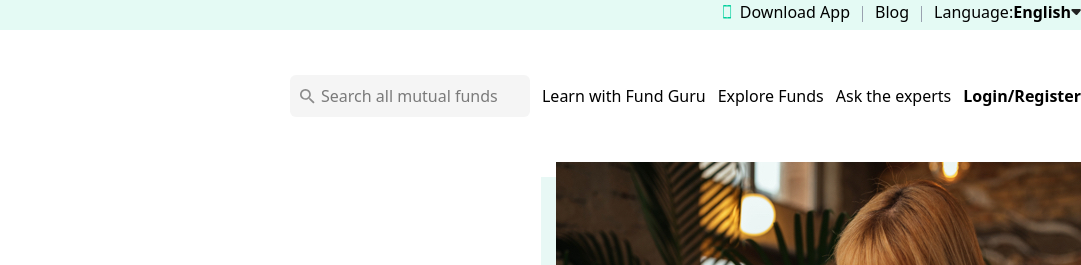
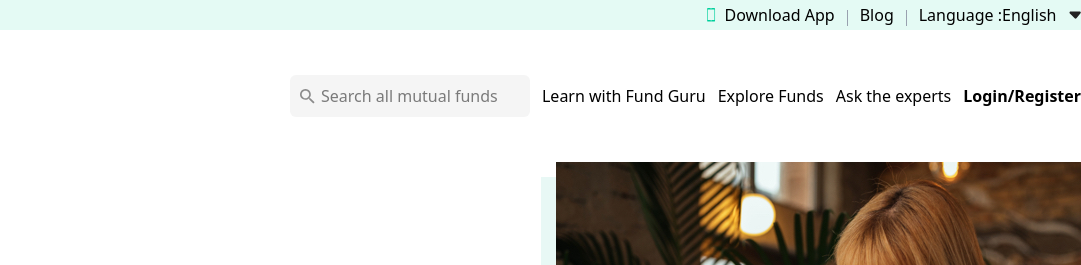
Before and after one commit to adithya00-7/project2, a website: page index.html in a window 1280 px wide. Shown: the top 265 px of the page, 199-1280 px from the left. Drawn offline with Linux system fonts and the light colour scheme.

Commit message:
mar7 last

```diff
--- a/index.html
+++ b/index.html
@@ -11,16 +11,27 @@
     <header class="h-[102px]">
         <div class=" hidden md:flex h-[30px] bg-[#E4FAF4] justify-center">
 
-            <ul class="container flex justify-end gap-3">
+            <ul class="container flex justify-end gap-3 items-center">
                 <li>
                     <a href="" class="flex gap-2">
                         <img src="./assets/phone.svg">
-                        <span>Download App</span>
+                        <span class="items-center">Download App</span>
                     </a></li>
                 <li class="h-4 w-px bg-gray-400 mt-1.5"></li>
-                <li>Blog</li>
+                <li class="items-center">Blog</li>
                 <li class="h-4 w-px bg-gray-400 mt-1.5"></li>
-                <li><a class="flex">Language:<span class="font-bold">English</span><img src="./assets/dropdown.svg"></a></li>
+                <!-- <li><a class="flex">Language:<span class="font-bold">English</span><img src="./assets/dropdown.svg"></a></li> -->
+                <li class="dropdown-container flex items-center">
+                    <span>Language : </span>
+                    <select id="languageSelect" onchange="updateSelection()" class=" appearance-none bg-transparent border-none outline-none focus:outline-none hover:cursor-pointer">
+                        <option value="English" selected> English</option>
+                        <option value="French">French</option>
+                        <option value="Spanish">Spanish</option>
+                        <option value="German">German</option>
+                    </select>
+                    <img src="./assets/dropdown.svg" alt="Dropdown Icon" style="width: 12px; height: 12px; margin-left: 5px;">
+                </li>
+
             </ul>
 
         </div>
@@ -55,7 +66,7 @@
         </div>
         <div class=" md:w-auto mt-3 md:hidden items-center flex justify-center">
             <div class="max-w-[400px] bg-[#F5F5F5] w-full md:w-[240px] h-[42px] flex items-center gap-1.5 rounded-md">
-                <img class="h-[15px] w-[15px]" src="./assets/search.svg">
+                <img class="h-[15px] w-[15px] ml-[10px]" src="./assets/search.svg">
                 <input type="search" placeholder="Search all mutual funds" class="bg-transparent focus:outline-none w-full">
             </div>
         </div>
@@ -185,7 +196,7 @@
         </div>
 
     </section>
-    <section class="h-[450px]">
+    <section class="h-[450px] bg-gradient-to-b from-[#fff] to-gray-100">
         <div class="container text-[30px] justify-center mx-auto items-center flex flex-col">
             <div>
             <h3 class="max-sm:max-w-[335px] max-sm:text-center text-[30px] mb-[25px] flex">Manage your investment from your hand</h3>
@@ -208,7 +219,7 @@
         </div>
 
     </section>
-    <section class="max-sm:h-auto h-[300px]">
+    <section class="max-sm:h-auto h-[300px] mt-4">
         <div class="max-sm:flex-col container text-[30px] justify-between mx-auto items-center flex">
             <div class="max-sm:hidden">
                 <img src="./assets/Screenshot from 2025-03-05 11-39-49.png">
```
Also changed, not shown: css/output.css.
